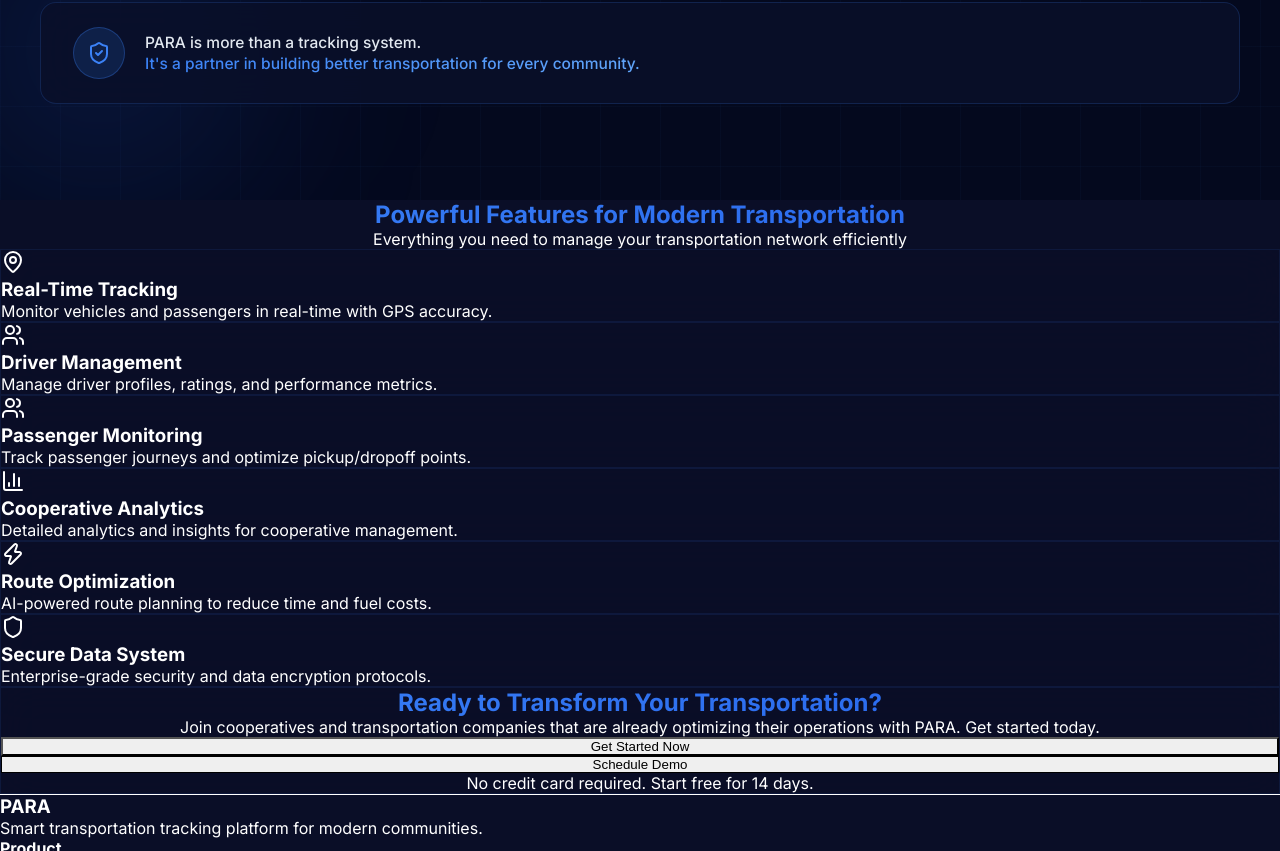
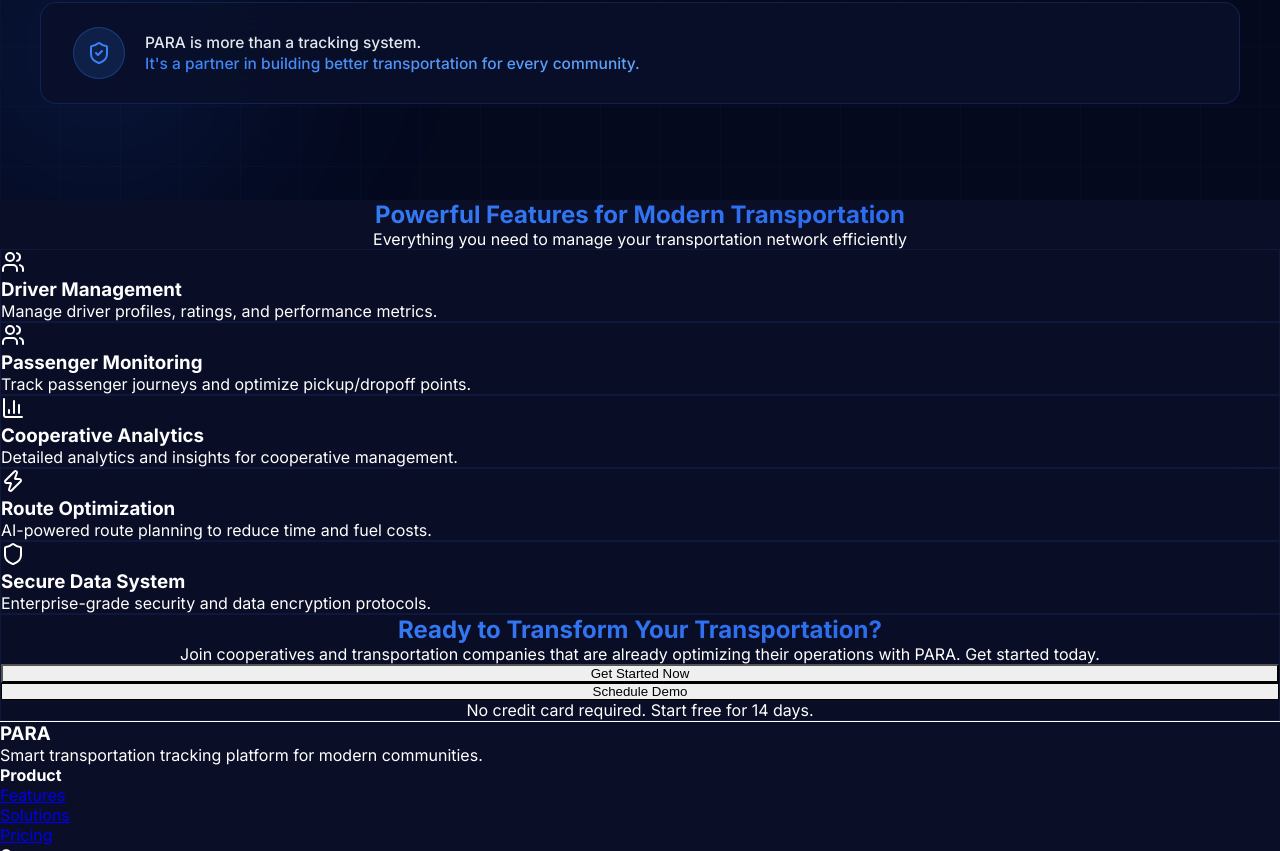
Before and after one commit to Supremo290/PARA, a Next.js app: page / in a window 1280 px wide. Shown: the part 1834-2685 px from the top of the page. Built offline with nearby package versions, Linux system fonts and the light colour scheme.

Commit message:
Comment out Real-Time Tracking feature in Features section for future consideration

```diff
--- a/app/sections/Features.tsx
+++ b/app/sections/Features.tsx
@@ -4,11 +4,11 @@ import { motion } from 'framer-motion'
 import { MapPin, Users, BarChart3, Zap, Shield } from 'lucide-react'
 
 const features = [
-  {
-    icon: MapPin,
-    title: 'Real-Time Tracking',
-    description: 'Monitor vehicles and passengers in real-time with GPS accuracy.',
-  },
+  // {
+  //   icon: MapPin,
+  //   title: 'Real-Time Tracking',
+  //   description: 'Monitor vehicles and passengers in real-time with GPS accuracy.',
+  // },
   {
     icon: Users,
     title: 'Driver Management',
```
